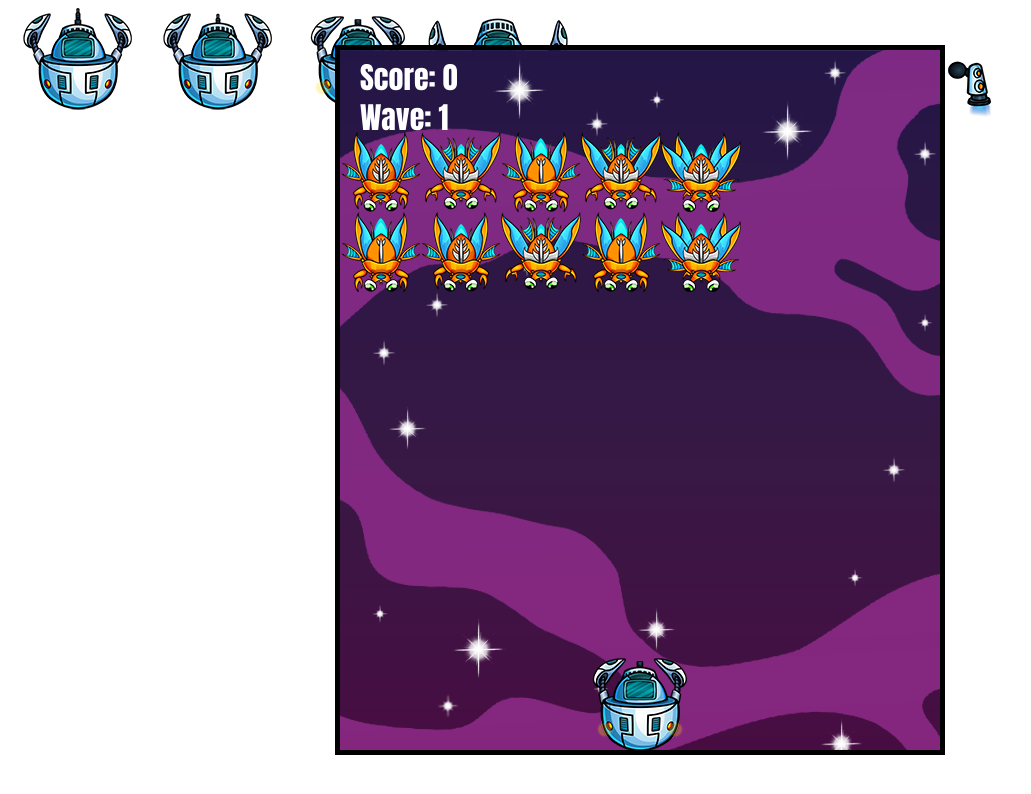
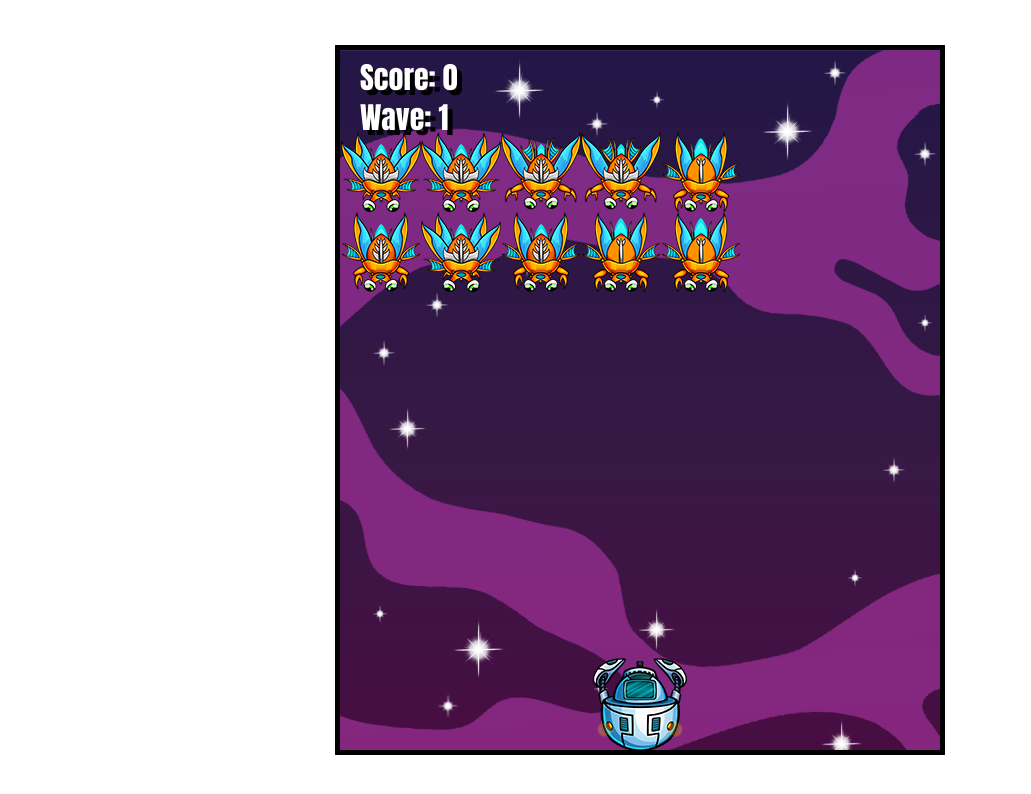
Before and after one commit to Mohamedaboda-bit/Game-Flow, a plain HTML site: page Space Invaders/main.html in a window 1280 px wide. Shown: the whole page, without its empty margins (0-1031 px from the left). Drawn offline with Linux system fonts and the light colour scheme.

Commit message:
وصف التعديلات اللي عملتها

```diff
--- a/Space Invaders/main.html
+++ b/Space Invaders/main.html
@@ -12,7 +12,6 @@
    <canvas id="canvas1"></canvas>
    <img src="img/beetlemorph.png" id="beetlemorph">
    <img src="img/player.png" id="player">
-   <img src="img/player_jets.png" id="player_jets.png">
 
 
 </body>
--- a/Space Invaders/script.js
+++ b/Space Invaders/script.js
@@ -7,36 +7,34 @@ class Player {
         this.y = this.game.height - this.height;
         this.speed = 5;
         this.lives = 3;
-        this.image =document.getElementById('player');
-        this.framex=0;
+        this.image = document.getElementById('player');
+        this.framex = 0;
     }
+
     draw(context) {
-        //  context.fillRect(this.x, this.y, this.width, this.height);
-        context.drawImage(this.image,this.width *3,0,this.width,
-            this.height,this.x,this.y,this.width,this.height);
+        context.drawImage(this.image, this.width * 3, 0, this.width, this.height, this.x, this.y, this.width, this.height);
     }
+
     update() {
-        if (this.game.keys.indexOf('ArrowLeft') > -1) this.x -= this.speed;
-        if (this.game.keys.indexOf('ArrowRight') > -1) this.x += this.speed;
+        if (this.game.keys.includes('ArrowLeft')) this.x -= this.speed;
+        if (this.game.keys.includes('ArrowRight')) this.x += this.speed;
 
-        if (this.x < -this.width / 2) this.x = -this.width / 2;
-        else if (this.x > this.game.width - this.width / 2) this.x = this.game.width - this.width / 2;
+        this.x = Math.max(-this.width / 2, Math.min(this.x, this.game.width - this.width / 2));
     }
+
     shoot() {
-        const Projectile = this.game.getprojectile();
-        if (Projectile) Projectile.start(this.x, this.y);
+        const projectile = this.game.getProjectile();
+        if (projectile) projectile.start(this.x + this.width / 2 - projectile.width / 2, this.y);
     }
+
     restart() {
         this.x = this.game.width * 0.5 - this.width * 0.5;
         this.y = this.game.height - this.height;
         this.lives = 3;
+    }
+}
 
-    }
-
-
-}
 class Projectile {
-
     constructor() {
         this.width = 5;
         this.height = 20;
@@ -44,11 +42,11 @@ class Projectile {
         this.y = 0;
         this.speed = 20;
         this.free = true;
+    }
 
-
-    }
     draw(context) {
         if (!this.free) {
+            context.fillStyle = 'yellow';
             context.fillRect(this.x, this.y, this.width, this.height);
         }
     }
@@ -56,14 +54,12 @@ class Projectile {
     update() {
         if (!this.free) {
             this.y -= this.speed;
-            if (this.y + this.height < 0) {
-                this.reset();
-            }
+            if (this.y + this.height < 0) this.reset();
         }
     }
 
     start(x, y) {
-        this.x = x + 50 - this.width / 2;
+        this.x = x;
         this.y = y;
         this.free = false;
     }
@@ -74,254 +70,235 @@ class Projectile {
 }
 
 class Enemy {
-    constructor(game, positionx, positiony) {
+    constructor(game, positionX, positionY) {
         this.game = game;
-        this.width = this.game.EnemySize;
-        this.height = this.game.EnemySize;
+        this.width = this.game.enemySize;
+        this.height = this.game.enemySize;
         this.x = 0;
         this.y = 0;
-        this.positionx = positionx;
-        this.positiony = positiony;
+        this.positionX = positionX;
+        this.positionY = positionY;
         this.markedForDeletion = false;
-        this.image = null;
+        this.image = document.getElementById('beetlemorph');
         this.framex = 0;
-        this.framey = 0;
-        this.maxFrame = 1;
+        this.framey = Math.floor(Math.random() * 4);
         this.lives = 1;
-        this.maxlives = this.lives;
+        this.maxLives = this.lives;
+    }
 
+    draw(context) {
+        context.drawImage(this.image, this.framex * this.width, this.framey * this.height, this.width, this.height, this.x, this.y, this.width, this.height);
     }
-    draw(context) {
-        context.drawImage(this.image, this.framex * this.width,
-            this.framey * this.height, this.width, this.height,
-            this.x, this.y, this.width, this.height);
-    }
+
     update(x, y) {
-        this.x = x + this.positionx;
-        this.y = y + this.positiony;
+        this.x = x + this.positionX;
+        this.y = y + this.positionY;
 
-        this.game.Projectilespool.forEach(Projectile => {
-            if (!Projectile.free && this.game.checkCollision(this, Projectile)) {
+        this.game.projectiles.forEach(projectile => {
+            if (!projectile.free && this.game.checkCollision(this, projectile)) {
                 this.hit(1);
-                Projectile.reset();
+                projectile.reset();
             }
         });
+
         if (this.lives < 1) {
             this.framex++;
-            if (this.framex > this.maxFrame) {
-                this.markedForDeletion = true;
-                if (!this.game.gameOver) this.game.score += this.maxlives;
+            if (this.framex > 1) this.markedForDeletion = true;
+        }
 
-            }
-        }
-        if (this.game.checkCollision(this, this.game.Player)) {
+        if (this.game.checkCollision(this, this.game.player)) {
             this.markedForDeletion = true;
-            if (!this.game.gameOver && this.score > 0) this.game.score--;
-            this.game.Player.lives--;
-            if (this.game.Player.lives < 1) this.game.gameOver = true;
+            this.game.player.lives--;
+            if (this.game.player.lives < 1) this.game.gameOver = true;
         }
 
         if (this.y + this.height > this.game.height) {
             this.game.gameOver = true;
             this.markedForDeletion = true;
         }
+    }
 
-
-    }
     hit(damage) {
         this.lives -= damage;
-        if(this.lives < 1){
-        this.markedForDeletion = true;
-        this.game.score++;
+        if (this.lives < 1) {
+            this.markedForDeletion = true;
+            this.game.score++;
         }
     }
+}
 
-}
-class Beet extends Enemy {
-    constructor(game, positionx, positiony) {
-        super(game, positionx, positiony);
-        this.image = document.getElementById('beetlemorph');
-        this.framex = 0;
-        this.framey = Math.floor(Math.random() * 4);
-        this.lives = 1;
-        this.maxlives = this.lives;
-    }
-}
 class Wave {
     constructor(game) {
         this.game = game;
-        this.width = this.game.columns * this.game.EnemySize;
-        this.height = this.game.rows * this.game.EnemySize;
+        this.width = this.game.columns * this.game.enemySize;
+        this.height = this.game.rows * this.game.enemySize;
         this.x = this.game.width * 0.5 - this.width * 0.5;
         this.y = -this.height;
-        this.speedx = Math.random() < 0.5 ? -1 : 1;
-        this.speedy = 0;
+        this.speedX = Math.random() < 0.5 ? -1 : 1;
+        this.speedY = 0;
         this.enemies = [];
-        this.nexetWaveTrigger = false;
+        this.nextWaveTrigger = false;
         this.create();
     }
+
     render(context) {
+        if (this.y < 0) this.y += 6;
+        this.speedY = 0;
+        if (this.x < 0 || this.x > this.game.width - this.width) {
+            this.speedX *= -1;
+            this.speedY = this.game.enemySize;
+        }
+        this.x += this.speedX;
+        this.y += this.speedY;
+        this.enemies.forEach(enemy => {
+            enemy.update(this.x, this.y);
+            enemy.draw(context);
+        });
+        this.enemies = this.enemies.filter(enemy => !enemy.markedForDeletion);
+    }
 
-        if (this.y < 0) this.y += 6;
-        this.speedy = 0;
-        if (this.x < 0 || this.x > this.game.width - this.width) {
-            this.speedx *= -1;
-            this.speedy = this.game.EnemySize;
-        }
-        this.x += this.speedx;
-        this.y += this.speedy;
-        this.enemies.forEach(Enemy => {
-            Enemy.update(this.x, this.y);
-            Enemy.draw(context);
-        })
-        this.enemies = this.enemies.filter(Object => !Object.markedForDeletion);
-    }
     create() {
         for (let y = 0; y < this.game.rows; y++) {
             for (let x = 0; x < this.game.columns; x++) {
-                let EnemyY = y * this.game.EnemySize;
-                let EnemyX = x * this.game.EnemySize;
-                this.enemies.push(new Beet(this.game, EnemyX, EnemyY));
+                let enemyX = x * this.game.enemySize;
+                let enemyY = y * this.game.enemySize;
+                this.enemies.push(new Enemy(this.game, enemyX, enemyY));
             }
         }
     }
 }
+
 class Game {
     constructor(canvas) {
         this.canvas = canvas;
         this.width = this.canvas.width;
         this.height = this.canvas.height;
         this.keys = [];
-        this.Player = new Player(this);
+        this.player = new Player(this);
 
-        this.Projectilespool = [];
+        this.projectiles = [];
         this.numberOfProjectiles = 10;
         this.createProjectiles();
         this.fired = false;
 
         this.columns = 5;
         this.rows = 2;
-        this.EnemySize = 80;
+        this.enemySize = 80;
 
-        this.Waves = [];
-        this.Waves.push(new Wave(this));
-        this.WaveCount = 1;
+        this.waves = [];
+        this.waves.push(new Wave(this));
+        this.waveCount = 1;
         this.gameOver = false;
         this.score = 0;
+
         window.addEventListener('keydown', e => {
             if (this.keys.indexOf(e.key) === -1) this.keys.push(e.key);
-
-            if (e.key === ' ' && !this.fired) this.Player.shoot();
+            if (e.key === ' ' && !this.fired) this.player.shoot();
             this.fired = true;
             if (e.key === 'r' && this.gameOver) this.restart();
+        });
 
-        });
         window.addEventListener('keyup', e => {
             const index = this.keys.indexOf(e.key);
             if (index > -1) this.keys.splice(index, 1);
             this.fired = false;
         });
+    }
 
-    }
     render(context, deltaTime) {
-
-        console.log(deltaTime);
-
-        this.drawStatusText(context)
-        this.Player.draw(context);
-        this.Player.update();
-        this.Projectilespool.forEach(Projectile => {
-            Projectile.update();
-            Projectile.draw(context);
-        })
-        this.Waves.forEach(Wave => {
-            Wave.render(context);
-            if (Wave.enemies.length < 1 && !Wave.nexetwaveTrigger && !this.gameOver) {
+        this.drawStatusText(context);
+        this.player.draw(context);
+        this.player.update();
+        this.projectiles.forEach(projectile => {
+            projectile.update();
+            projectile.draw(context);
+        });
+        this.waves.forEach(wave => {
+            wave.render(context);
+            if (wave.enemies.length < 1 && !wave.nextWaveTrigger && !this.gameOver) {
                 this.newWave();
-                this.WaveCount++;
-                Wave.nexetwaveTrigger = true;
+                this.waveCount++;
+                wave.nextWaveTrigger = true;
             }
-
-        })
+        });
     }
 
     createProjectiles() {
         for (let i = 0; i < this.numberOfProjectiles; i++) {
-            this.Projectilespool.push(new Projectile());
+            this.projectiles.push(new Projectile());
         }
     }
-    getprojectile() {
-        for (let i = 0; i < this.Projectilespool.length; i++) {
-            if (this.Projectilespool[i].free) return this.Projectilespool[i]
-        }
+
+    getProjectile() {
+        return this.projectiles.find(projectile => projectile.free);
     }
+
     checkCollision(a, b) {
-        return (
-            a.x < b.x + b.width &&
-            a.x + a.width > b.x &&
-            a.y < b.y + b.height &&
-            a.y + a.height > b.y
+        return a.x < b.x + b.width &&
+               a.x + a.width > b.x &&
+               a.y < b.y + b.height &&
+               a.y + a.height > b.y;
+    }
 
-
-        )
-    }
     drawStatusText(context) {
         context.save();
-        context.shadowOffsetx = 5;
-        context.shadowOffsety = 5;
+        context.shadowOffsetX = 5;
+        context.shadowOffsetY = 5;
         context.shadowColor = 'black';
         context.fillText('Score: ' + this.score, 20, 40);
-        context.fillText('Wave: ' + this.WaveCount, 20, 80);
+        context.fillText('Wave: ' + this.waveCount, 20, 80);
 
         if (this.gameOver) {
             context.textAlign = 'center';
             context.font = '100px Impact';
             context.fillText('GAME OVER!', this.width * 0.5, this.height * 0.5);
-            context.font = '20PX Impact';
-            context.fillText('Press R to restart!', this.width * 0.5, this.height * 0.5 +30);
-
+            context.font = '20px Impact';
+            context.fillText('Press R to restart!', this.width * 0.5, this.height * 0.5 + 30);
         }
         context.restore();
     }
+
     newWave() {
-        if (Math.random() < 0.5 && this.colums * this.EnemySize < this.width * 0.8)
+        if (Math.random() < 0.5 && this.columns * this.enemySize < this.width * 0.8) {
             this.columns++;
-        else if (this.rows * this.EnemySize < this.width * 0.6)
+        } else if (this.rows * this.enemySize < this.width * 0.6) {
             this.rows++;
-        this.Waves.push(new Wave(this));
+        }
+        this.waves.push(new Wave(this));
     }
+
     restart() {
-
-        this.Player.restart();
+        this.player.restart();
         this.columns = 2;
         this.rows = 2;
-        this.Waves = [];
-        this.Waves.push(new Wave(this));
-        this.WaveCount = 1;
+        this.waves = [];
+        this.waves.push(new Wave(this));
+        this.waveCount = 1;
         this.gameOver = false;
         this.score = 0;
-        this.Projectilespool.forEach(projectile => projectile.reset());
+        this.projectiles.forEach(projectile => projectile.reset());
     }
 }
 
 window.addEventListener('load', function () {
-    const canvas = this.document.getElementById('canvas1');
-    const cts = canvas.getContext('2d');
+    const canvas = document.getElementById('canvas1');
+    const ctx = canvas.getContext('2d');
     canvas.width = 600;
     canvas.height = 700;
-    cts.fillStyle = 'white';
-    cts.strokeStyle = 'white';
-    cts.lineWidth = 5;
-    cts.font = '30px Impact';
+    ctx.fillStyle = 'white';
+    ctx.strokeStyle = 'white';
+    ctx.lineWidth = 5;
+    ctx.font = '30px Impact';
     const game = new Game(canvas);
     let lastTime = 0;
+
     function animate(timeStamp) {
         const deltaTime = timeStamp - lastTime;
         lastTime = timeStamp;
-        cts.clearRect(0, 0, canvas.width, canvas.height);
-        game.render(cts, deltaTime);
+        ctx.clearRect(0, 0, canvas.width, canvas.height);
+        game.render(ctx, deltaTime);
         requestAnimationFrame(animate);
+    }
 
-    }
     animate(0);
 });
--- a/Space Invaders/style.css
+++ b/Space Invaders/style.css
@@ -9,3 +9,7 @@
 #beetlemorph{
     display: none;
 }
+#player{
+    display: none;
+
+}
```
